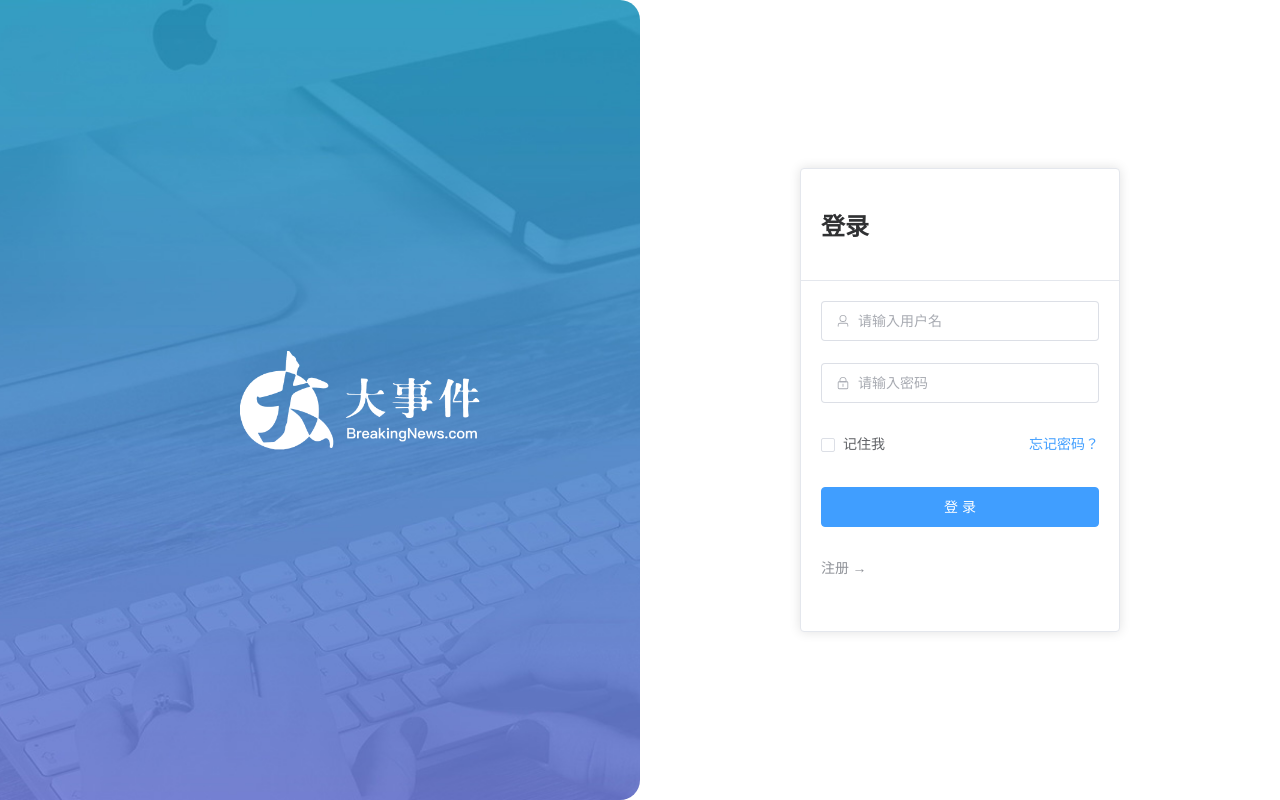
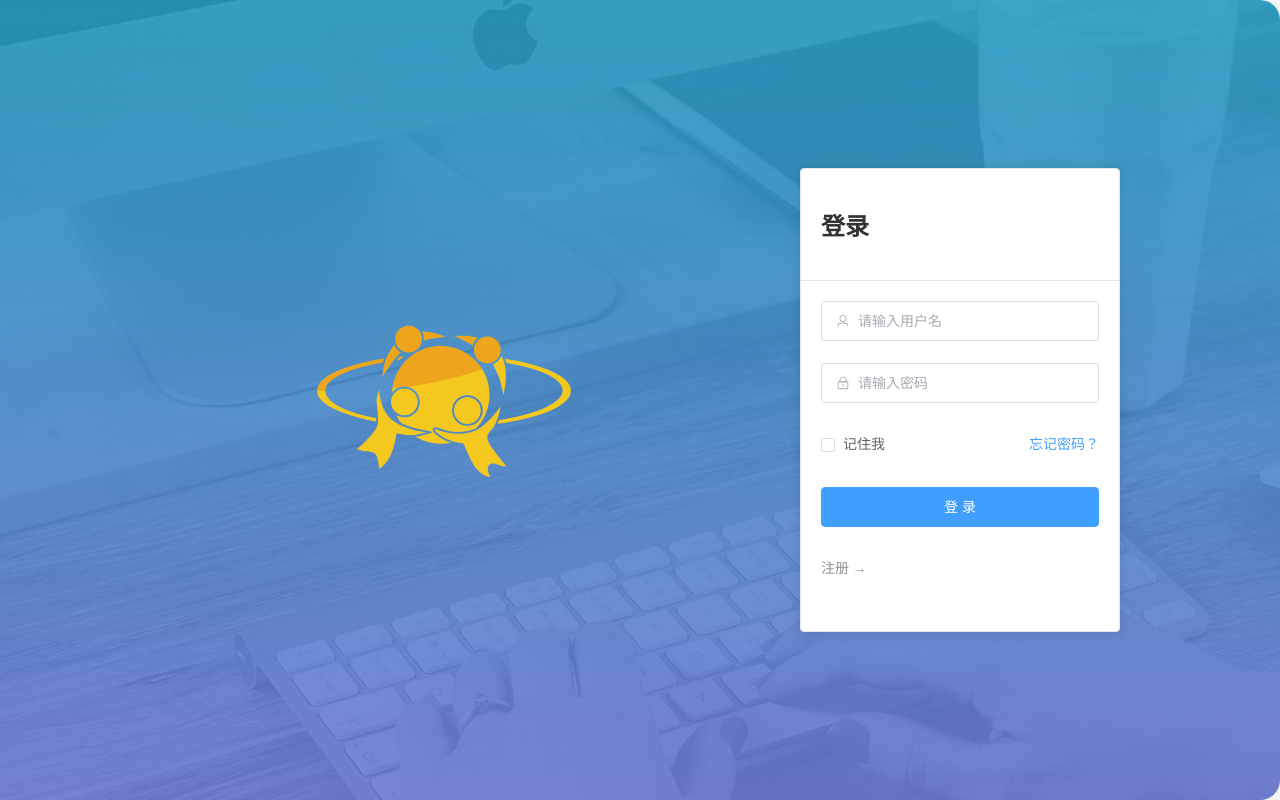
Before and after one commit to xichenyuy/net_recruitment_ui, a Vue app: page /login in a window 1280 px wide. Built offline with nearby package versions, Linux system fonts and the light colour scheme.

Commit message:
登录页面优化

```diff
--- a/src/views/Login.vue
+++ b/src/views/Login.vue
@@ -133,12 +133,9 @@ const login = async () =>{
 .login-page {
     height: 100vh;
     background-color: #fff;
-
-    .bg {
-        background: url('@/assets/logo2.png') no-repeat 60% center / 240px auto,
+    background: url('@/assets/团学logo.png') no-repeat 30% center / 300px auto,
             url('@/assets/login_bg.jpg') no-repeat center / cover;
-        border-radius: 0 20px 20px 0;
-    }
+    border-radius: 0 20px 20px 0;
 
     .form {
         display: flex;
@@ -153,4 +150,5 @@ const login = async () =>{
         }
     }
 }
+
 </style>
```
Also changed, not shown: src/assets/团学logo.png (added).
